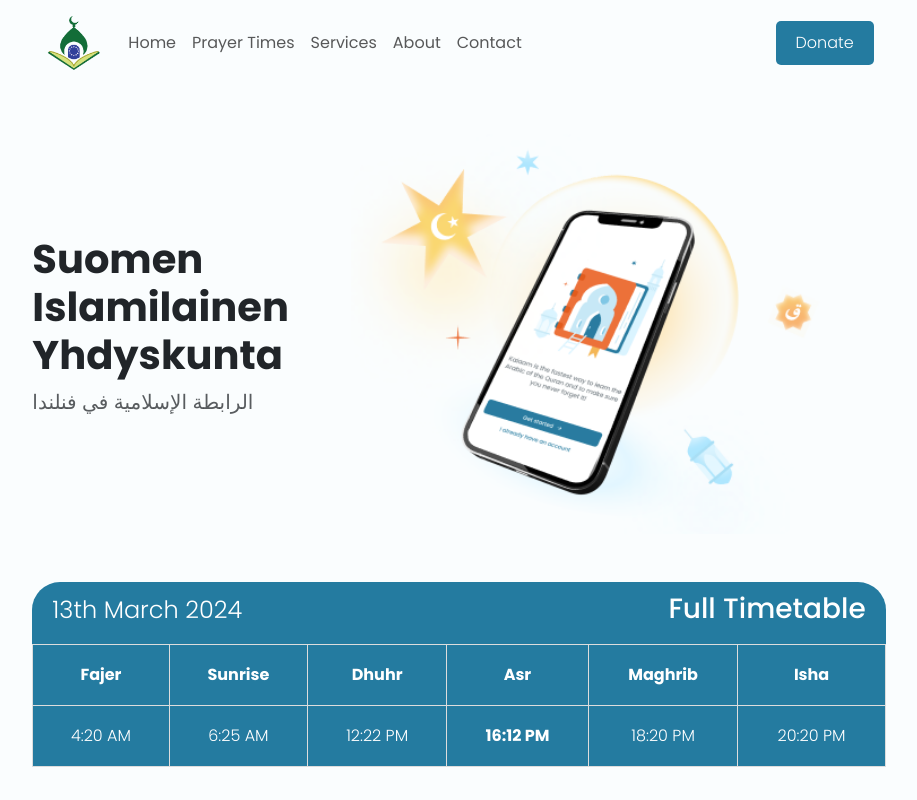
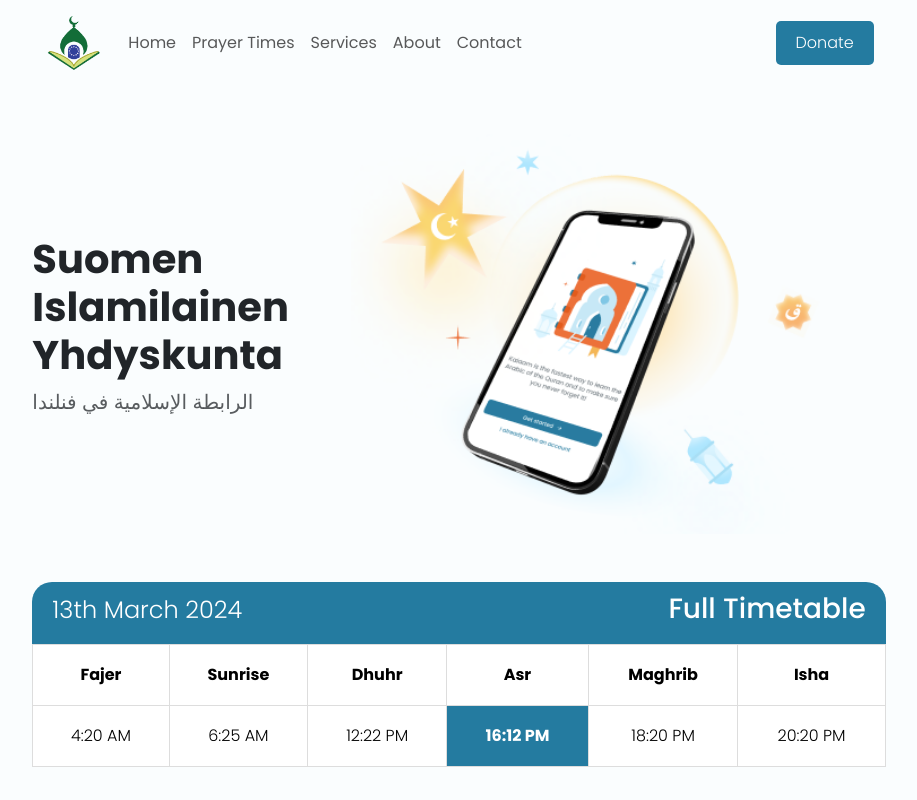
Before and after one commit to AmjadShakhshir/mosque-frontend, a React (Vite) app: page / in a window 1280 px wide. Shown: the top 800 px of the page, without its empty margins (181-1098 px from the left). Built offline with nearby package versions, Linux system fonts and the light colour scheme.

Commit message:
- Simpler Table Colors;

```diff
--- a/src/components/PrayerBanner.tsx
+++ b/src/components/PrayerBanner.tsx
@@ -5,7 +5,7 @@ const PrayerBanner = () => {
         <span>13th March 2024</span>
         <h3>Full Timetable</h3>
       </div>
-      <table className="prayer-table">
+      <table className="table prayer-table">
         <thead>
           <tr>
             <th>Fajer</th>
--- a/src/index.css
+++ b/src/index.css
@@ -36,11 +36,11 @@ a {
 .prayer-banner {
   background-color: var(--primary-color);
   text-align: center;
-  border-radius: 28px;
+  border-radius: 20px;
   font-weight: 300;
 }
 .prayer-header {
-  color: white;
+  color: var(--white-color);
   padding: 10px 20px;
   font-size: 1.5em;
 }
@@ -49,8 +49,7 @@ a {
   border-collapse: collapse;
   border: 1px solid #ddd;
   display: table;
-  background-color: var(--primary-color);
-  color: white;
+  color: var(--white-color);
 }
 .prayer-table th,
 .prayer-table td {
@@ -61,7 +60,7 @@ a {
 }
 .prayer-table td.active {
   background-color: var(--primary-color);
-  color: white;
+  color: var(--white-color);
   font-weight: bold;
 }
 .article-row {
```
